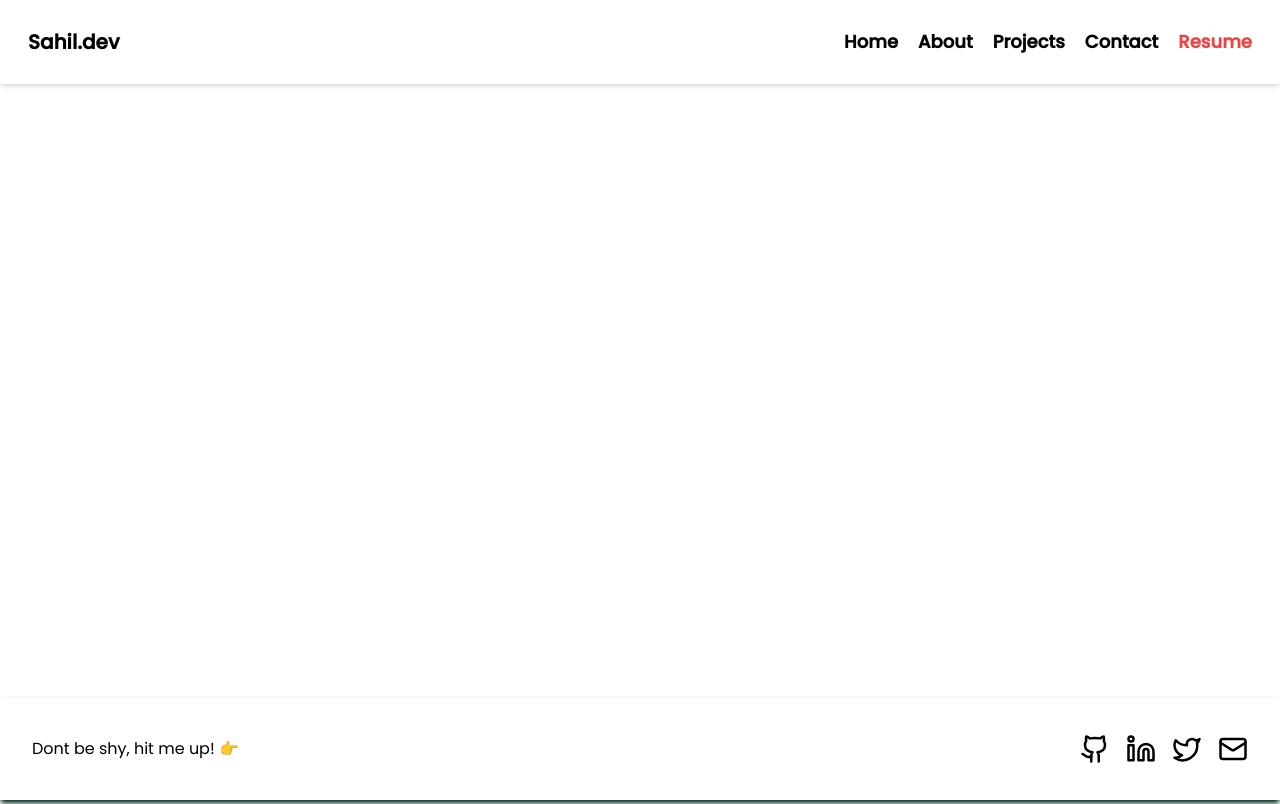
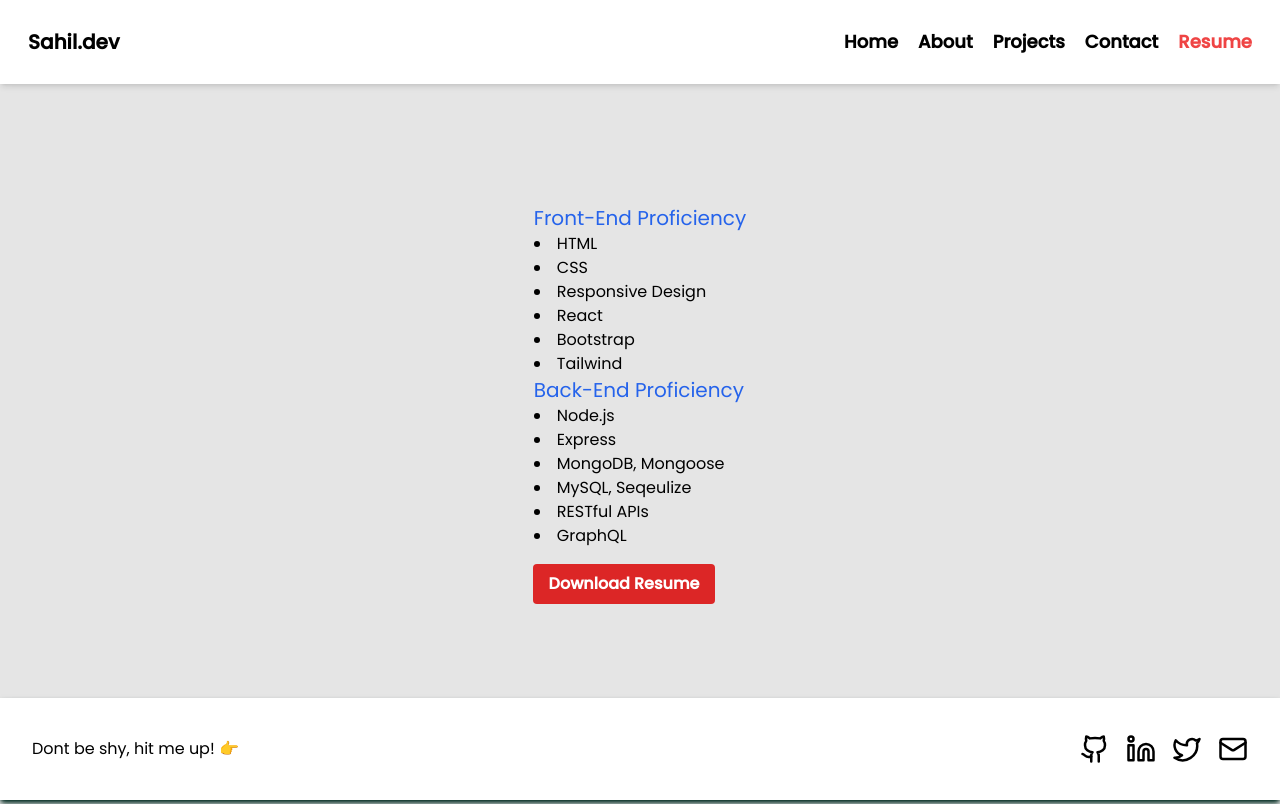
Before and after one commit to sbanati/Sahil.Dev, a React (Vite) app: page /Resume in a window 1280 px wide. Built offline with nearby package versions, Linux system fonts and the light colour scheme.

Commit message:
added resume download

```diff
--- a/src/pages/Resume.jsx
+++ b/src/pages/Resume.jsx
@@ -1,8 +1,44 @@
+
 
 const Resume = () => {
+  const resumeDownloadUrl = 'https://drive.google.com/uc?export=download&id=14HMUWlrQyCJsmDsxAmQ10e0GKB6SLzZ9';
+
+  const handleDownload = () => {
+    window.location.href = resumeDownloadUrl;
+  };
+
   return (
-    <div></div>
-  )
-}
+    <div className="flex flex-col items-center justify-center min-h-screen mt-[-80px] bg-neutral-200">
+      <div className="align-left">
+        <h1 className="text-xl text-blue-600">Front-End Proficiency</h1>
+        <ul className="list-disc list-inside">
+          <li>HTML</li>
+          <li>CSS</li>
+          <li>Responsive Design</li>
+          <li>React</li>
+          <li>Bootstrap</li>
+          <li>Tailwind</li>
+        </ul>
 
-export default Resume
+        <h1 className="text-xl text-blue-600">Back-End Proficiency</h1>
+        <ul className="list-disc list-inside">
+          <li>Node.js</li>
+          <li>Express</li>
+          <li>MongoDB, Mongoose</li>
+          <li>MySQL, Seqeulize</li>
+          <li>RESTful APIs</li>
+          <li>GraphQL</li>
+        </ul>
+      </div>
+
+      <button
+        className="bg-red-600 hover:bg-blue-600 text-white font-bold py-2 px-4 rounded mt-4 mr-8"
+        onClick={handleDownload}
+      >
+        Download Resume
+      </button>
+    </div>
+  );
+};
+
+export default Resume;
```
